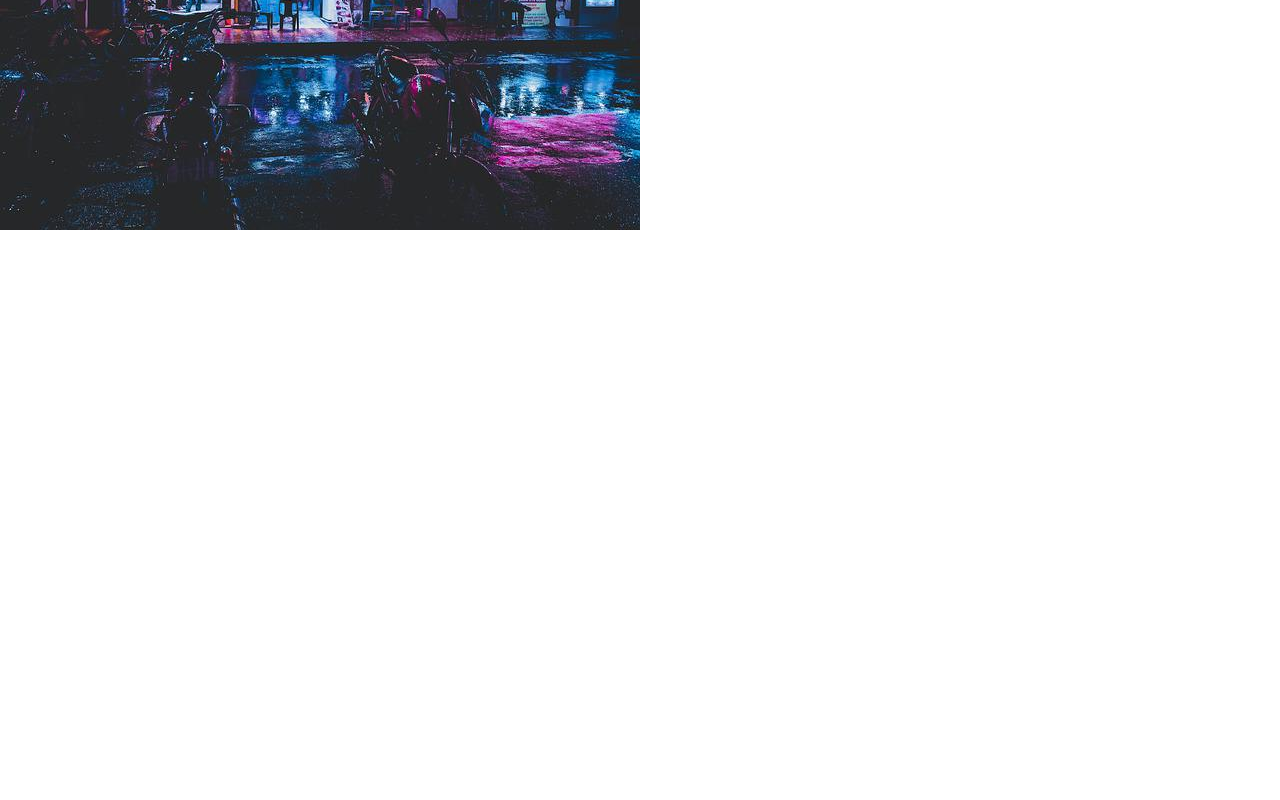
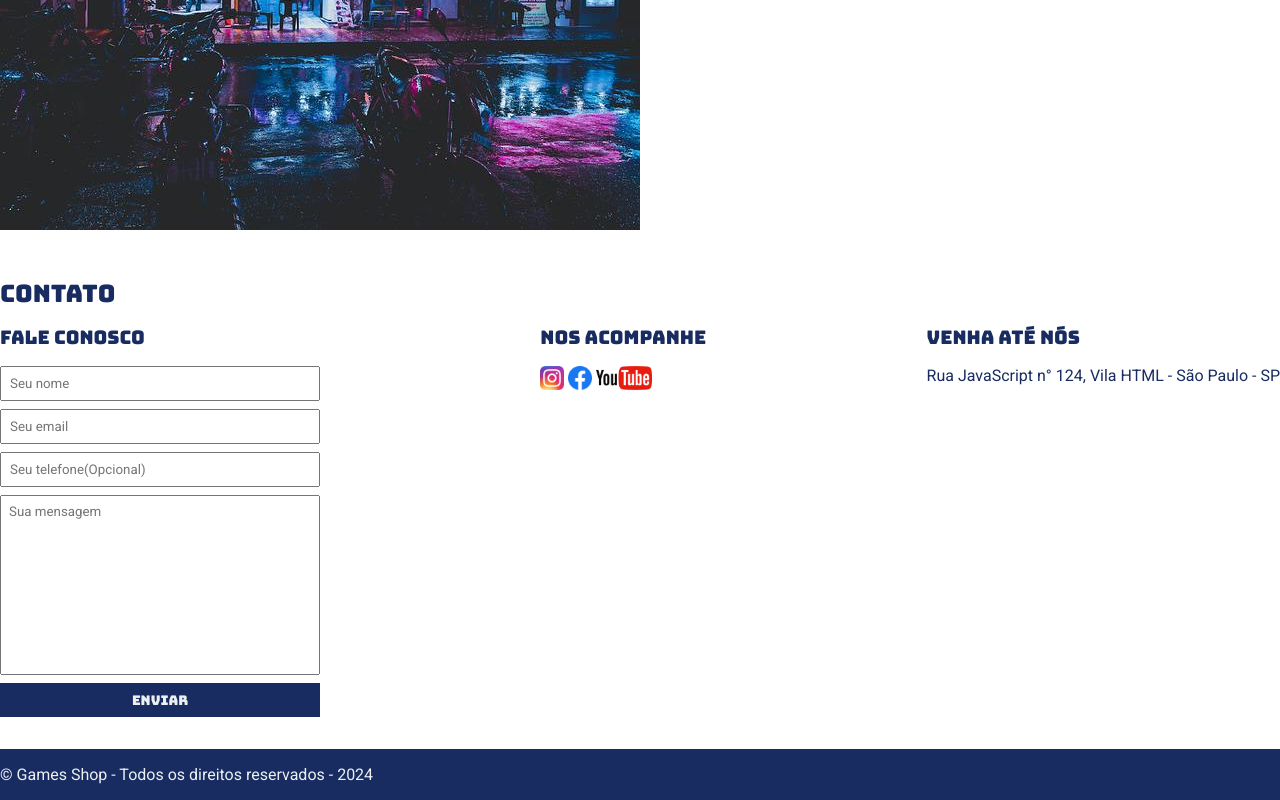
Before and after one commit to andrezinhu/EBAC-Projeto-1---Game-Shop, a plain HTML site: page Project/index.html in a window 1280 px wide. Shown: the part 349-1149 px from the top of the page. Before the commit the page ends 800 px from the top, so only its background shows below. Drawn offline with Linux system fonts and the light colour scheme.

Commit message:
add forms and footer

```diff
--- a/Project/index.html
+++ b/Project/index.html
@@ -17,10 +17,10 @@
             <nav>
                 <ul>
                     <li>
-                        <a href="#">Sobre a loja</a>
+                        <a href="#about">Sobre a loja</a>
                     </li>
                     <li>
-                        <a href="#">Contato</a>
+                        <a href="#contact">Contato</a>
                     </li>
                 </ul>
             </nav>
@@ -51,5 +51,51 @@
             </div>
         </div>
     </section>
+    <section id="contact">
+        <div class="container">
+            <h2>Contato</h2>
+            <div class="contact-methods">
+                <div>
+                    <h3>Fale Conosco</h3>
+                    <form>
+                        <input type="text" placeholder="Seu nome" required>
+                        <input type="email" placeholder="Seu email" required>
+                        <input type="tel" placeholder="Seu telefone(Opcional)">
+                        <textarea placeholder="Sua mensagem"></textarea>
+                        <button type="submit">Enviar</button>
+                    </form>
+                </div>
+                <div>
+                    <h3>Nos acompanhe</h3>
+                    <ul class="social-links">
+                        <li>
+                            <a href="#" title="Siga-nos no Instagram">
+                                <img src="./images/instagram.png" alt="Logo do Instagram">
+                            </a>
+                        </li>
+                        <li>
+                            <a href="#" title="Siga-nos no Facebook">
+                                <img src="./images/facebook.png" alt="Logo do Facebook">
+                            </a>
+                        </li>
+                        <li>
+                            <a href="#" title="Visite nosso canal no Youtube">
+                                <img src="./images/youtube.png" alt="Logo do Youtube">
+                            </a>
+                        </li>
+                    </ul>
+                </div>
+                <div>
+                    <h3>Venha até nós</h3>
+                    <p>Rua JavaScript n° 124, Vila HTML - São Paulo - SP</p>
+                </div>
+            </div>
+        </div>
+    </section>
+    <footer>
+        <div class="container">
+            <p>&copy; Games Shop - Todos os direitos reservados - 2024</p>
+        </div>
+    </footer>
 </body>
 </html>
--- a/Project/main.css
+++ b/Project/main.css
@@ -4,12 +4,17 @@
     box-sizing: border-box;
 }
 
-header,
-section h2{
+header h1,
+section h2,
+section h3,
+form button{
     font-family: 'Bungee', sans-serif;
+    font-weight: normal;
 }
 
-body{
+body,
+input,
+textarea{
     font-family: 'Roboto', sans-serif;
 }
 
@@ -17,11 +22,6 @@ header{
     padding: 16px 0;
     background-color: #182c61;
     color: #ecf0f1;
-}
-
-header h1,
-section h2{
-    font-weight: normal;
 }
 
 header nav li{
@@ -81,3 +81,64 @@ section p{
 .store-front{
     margin-right: 32px;
 }
+
+.social-links img{
+    height: 24px;
+}
+
+.social-links li{
+    display: inline;
+}
+
+.social-links a{
+    text-decoration: none;
+}
+
+#contact .container{
+    display: block;
+}
+
+.contact-methods{
+    display: flex;
+    justify-content: space-between;
+}
+
+input:focus,
+textarea:focus{
+    outline-color: #182c61;
+}
+
+form input,
+form textarea,
+form button{
+    display: block;
+    width: 320px;
+    margin-bottom: 8px;
+    padding: 8px;
+}
+
+form textarea{
+    resize: none;
+    height: 180px
+}
+
+section h3{
+    margin-bottom: 16px;
+}
+
+form button{
+    background-color: #182c61;
+    color: #ecf0f1;
+    border: none;
+    cursor: pointer;
+}
+
+form button:hover{
+    background-color: #314e9e;
+}
+
+footer{
+    background-color: #182c61;
+    color: #ecf0f1;
+    padding: 16px 0;
+}
```
Also changed, not shown: Project/images/instagram.png (added).
